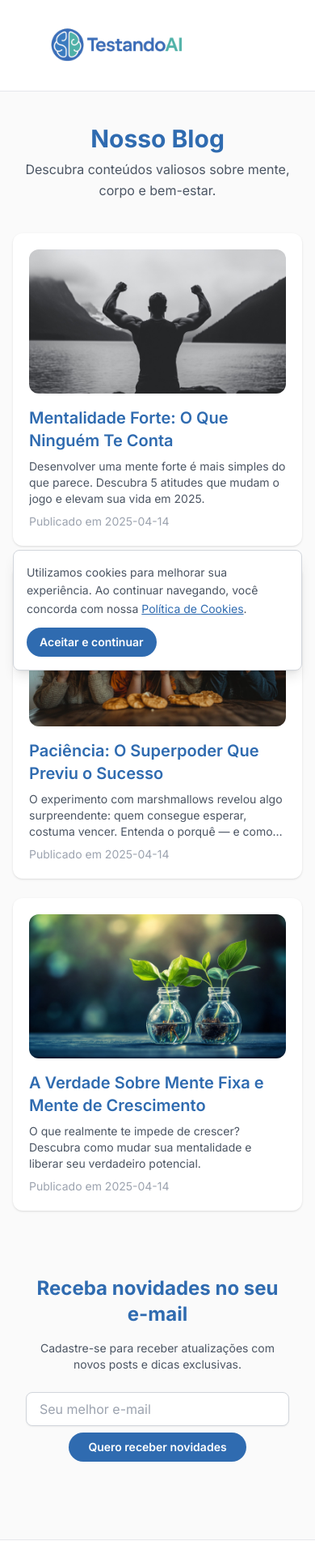
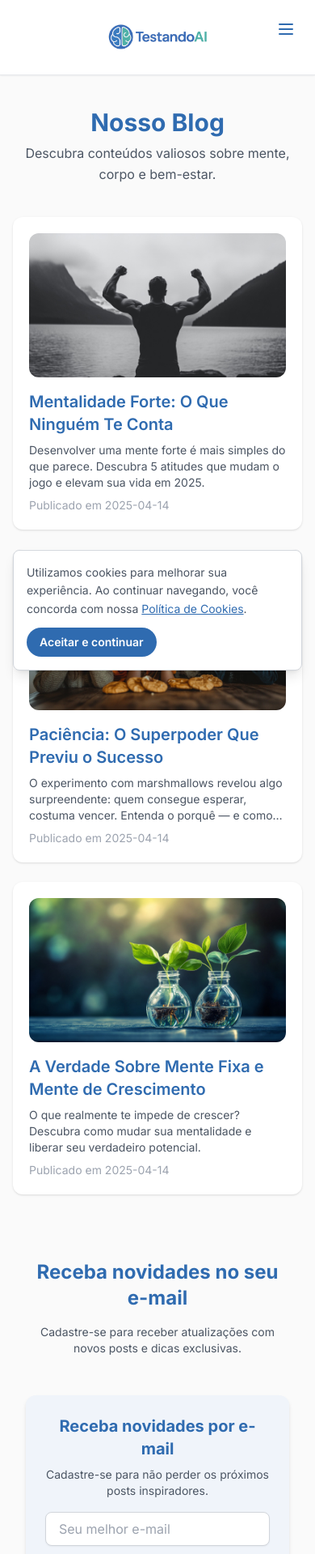
Before and after one commit to patrickcardosomoraes/testandoai, a Next.js app: page /blog in a window 390 px wide. Shown: the top 1919 px of the page at 81% size. Built offline with nearby package versions, Linux system fonts and the light colour scheme.

Commit message:
feat: adiciona menu responsivo com botão hamburguer no Header.js

```diff
--- a/components/FormularioEmail.js
+++ b/components/FormularioEmail.js
@@ -16,7 +16,7 @@ export default function FormularioEmail({ tag = '' }) {
       const res = await fetch('/api/save-email', {
         method: 'POST',
         headers: { 'Content-Type': 'application/json' },
-        body: JSON.stringify({ email, origem: tag }), // <--- importante!
+        body: JSON.stringify({ email, origem: tag }),
       });
 
       const data = await res.json();
@@ -37,29 +37,33 @@ export default function FormularioEmail({ tag = '' }) {
   };
 
   return (
-    <form onSubmit={handleSubmit} className="flex flex-col items-center gap-2 w-full">
+    <div className="mt-12 w-full bg-[#F0F4FA] rounded-xl p-6 shadow-md">
+      <h3 className="text-xl font-bold text-[#2F6BB0] mb-2 text-center">Receba novidades por e-mail</h3>
+      <p className="text-sm text-gray-600 text-center mb-4">Cadastre-se para não perder os próximos posts inspiradores.</p>
+      <form onSubmit={handleSubmit} className="flex flex-col sm:flex-row justify-center items-center gap-3 w-full max-w-xl mx-auto">
         <input
           type="email"
           placeholder="Seu melhor e-mail"
           value={email}
           onChange={(e) => setEmail(e.target.value)}
           required
-        className="w-full px-4 py-2 border border-gray-300 rounded-lg shadow-sm focus:outline-none focus:ring-2 focus:ring-[#2F6BB0]"
+          className="w-full sm:w-auto flex-1 px-4 py-2 border border-gray-300 rounded-lg shadow-sm focus:outline-none focus:ring-2 focus:ring-[#2F6BB0]"
         />
         <button
           type="submit"
-        className={`bg-[#2F6BB0] text-white px-6 py-2 rounded-full text-sm font-semibold transition ${
+          className={`bg-[#2F6BB0] text-white px-6 py-2 rounded-full text-sm font-semibold transition whitespace-nowrap ${
             loading ? 'opacity-50 cursor-not-allowed' : 'hover:bg-[#1d4c8c]'
           }`}
           disabled={loading}
         >
           {loading ? 'Enviando...' : 'Quero receber novidades'}
         </button>
+      </form>
       {message && (
-        <p className={`text-sm mt-1 ${submitted ? 'text-green-600' : 'text-red-600'}`}>
+        <p className={`text-sm mt-3 text-center ${submitted ? 'text-green-600' : 'text-red-600'}`}>
           {message}
         </p>
       )}
-    </form>
+    </div>
   );
 }
--- a/components/Header.js
+++ b/components/Header.js
@@ -1,26 +1,65 @@
-// components/Header.js
+'use client';
+import { useState } from 'react';
 import Link from 'next/link';
 import Image from 'next/image';
 
 export default function Header() {
+  const [menuOpen, setMenuOpen] = useState(false);
+
   return (
-    <header className="w-full px-6 py-4 bg-white border-b shadow-sm flex justify-between items-center">
+    <header className="w-full px-6 py-4 bg-white border-b shadow-sm flex justify-between items-center relative">
+      {/* Logo centralizado em mobile */}
+      <div className="flex-1 flex justify-center md:justify-start">
         <Link href="/" className="flex items-center">
           <Image
             src="/logo_testandoai.png"
             alt="Logo TestandoAI"
             width={180}
             height={70}
-          className="h-[80px] w-auto max-w-[240px] cursor-pointer"
+            className="h-[60px] w-auto max-w-[240px] cursor-pointer"
             priority
           />
         </Link>
+      </div>
+
+      {/* Menu para desktop */}
       <nav className="hidden md:flex gap-6 text-sm text-[#2F6BB0] font-medium">
         <Link href="/">Início</Link>
         <Link href="/blog">Blog</Link>
         <Link href="/teste/mbti">MBTI</Link>
         <Link href="/politica-de-privacidade">Privacidade</Link>
       </nav>
+
+      {/* Menu hamburger para mobile */}
+      <button
+        className="md:hidden absolute right-6 top-6 text-[#2F6BB0] focus:outline-none"
+        onClick={() => setMenuOpen(!menuOpen)}
+        aria-label="Abrir menu"
+      >
+        <svg
+          className="w-6 h-6"
+          fill="none"
+          stroke="currentColor"
+          viewBox="0 0 24 24"
+          xmlns="http://www.w3.org/2000/svg"
+        >
+          {menuOpen ? (
+            <path strokeLinecap="round" strokeLinejoin="round" strokeWidth={2} d="M6 18L18 6M6 6l12 12" />
+          ) : (
+            <path strokeLinecap="round" strokeLinejoin="round" strokeWidth={2} d="M4 6h16M4 12h16M4 18h16" />
+          )}
+        </svg>
+      </button>
+
+      {/* Menu dropdown mobile */}
+      {menuOpen && (
+        <div className="md:hidden absolute top-full right-0 w-full bg-white shadow-md text-center text-[#2F6BB0] font-medium z-50 py-4 space-y-4">
+          <Link href="/" onClick={() => setMenuOpen(false)}>Início</Link>
+          <Link href="/blog" onClick={() => setMenuOpen(false)}>Blog</Link>
+          <Link href="/teste/mbti" onClick={() => setMenuOpen(false)}>MBTI</Link>
+          <Link href="/politica-de-privacidade" onClick={() => setMenuOpen(false)}>Privacidade</Link>
+        </div>
+      )}
     </header>
   );
 }
```
Lines whose indentation alone changed are shown as unchanged.
